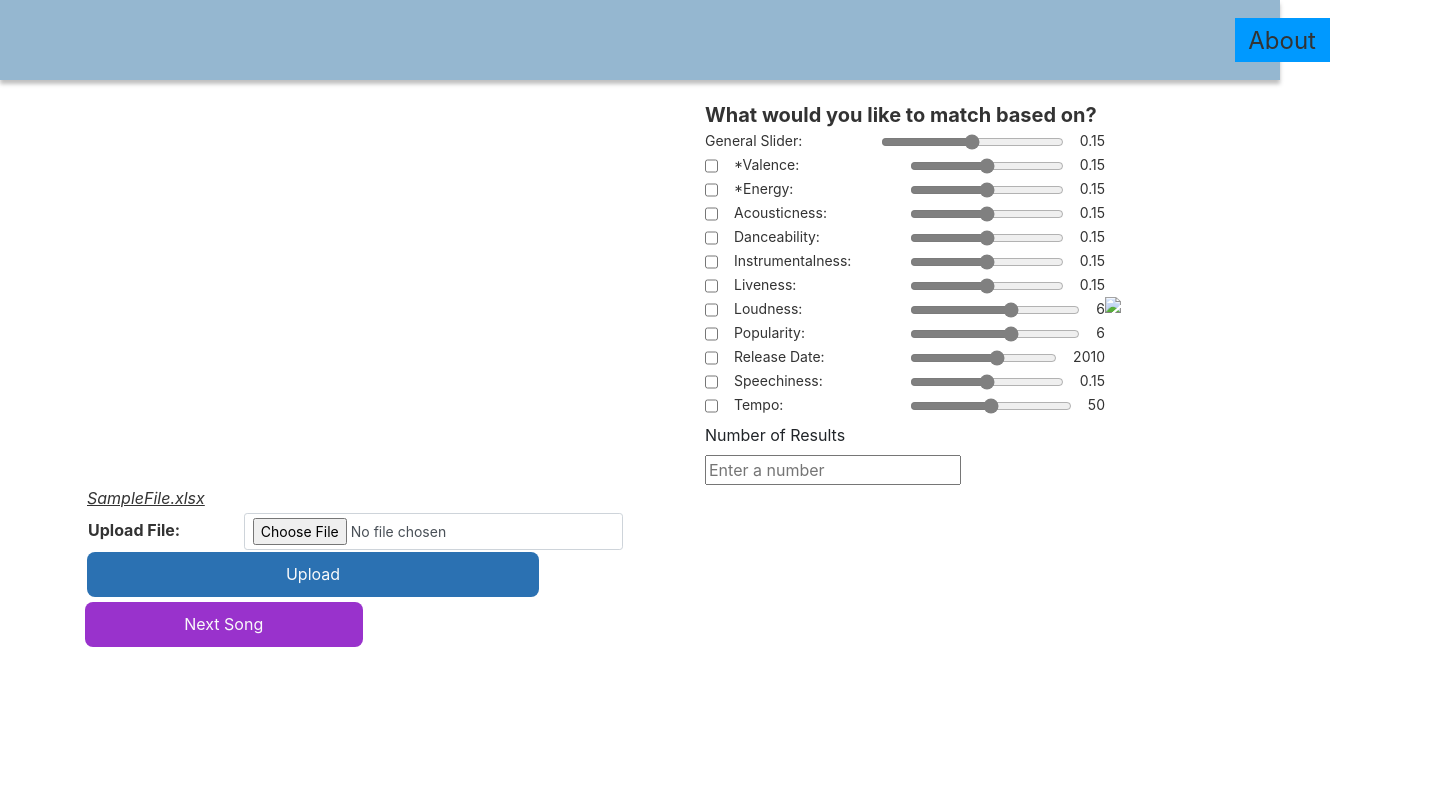
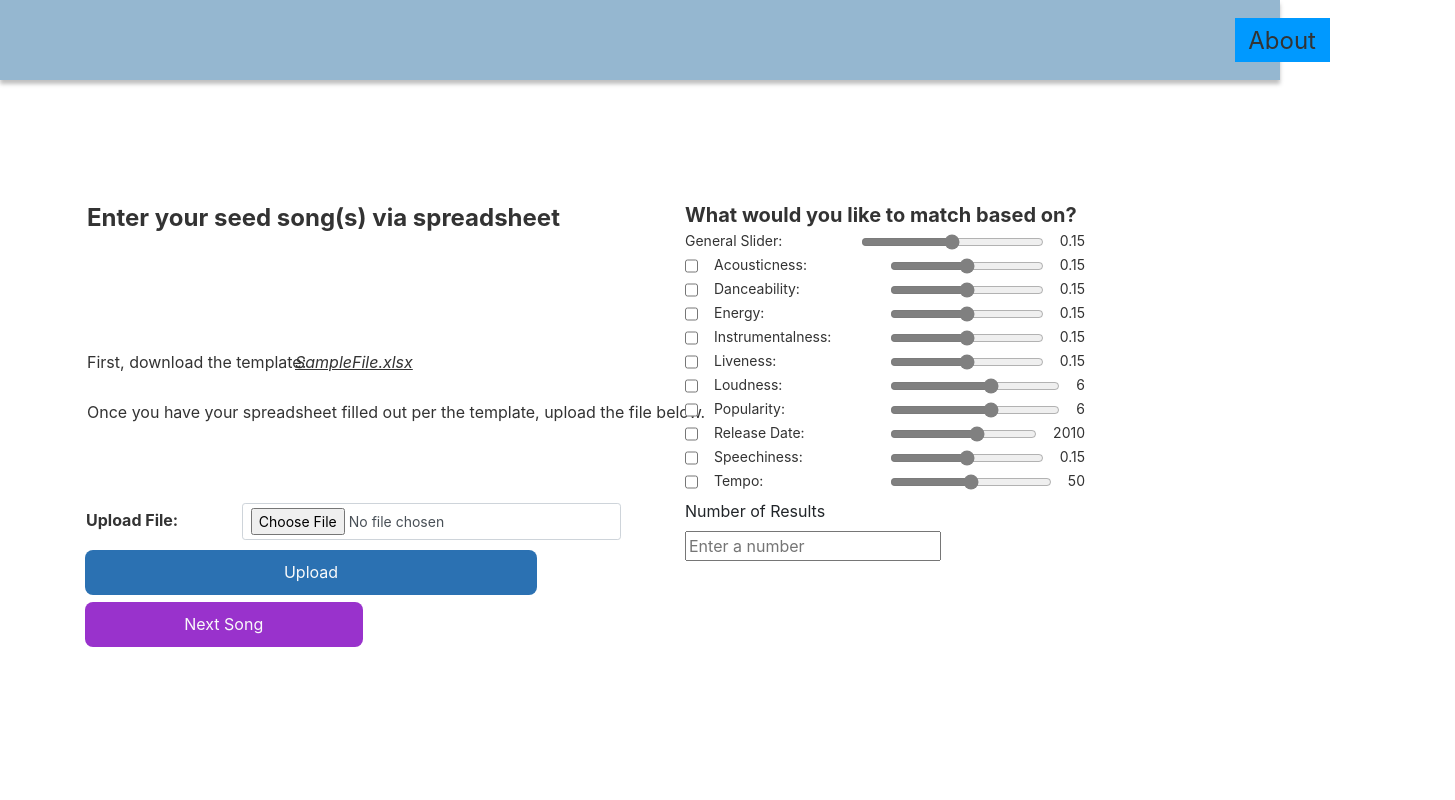
Before and after one commit to jrmarcusau/BML_SpotifyWebapp, a plain HTML site: page frontend/alt.html in a window 1280 px wide. Shown: the top 800 px of the page, 1455 px wide, since content can reach past the window. Drawn offline with nearby package versions, Linux system fonts and the light colour scheme.

Commit message:
spreadsheet input page done

```diff
--- a/frontend/alt.html
+++ b/frontend/alt.html
@@ -37,8 +37,14 @@
             <div class="input-container Main">
 
                 <div class="upload" id="upload">
+                    <div style="top: 250px; position: absolute; color: #333333; font-size: 16px; font-family: Inter; font-weight: 400; word-wrap: break-word">First, download the template:</div>
+                    <div style="top: 300px; position: absolute; color: #333333; font-size: 16px; font-family: Inter; font-weight: 400; word-wrap: break-word">Once you have your spreadsheet filled out per the template, upload the file below.</div>
+                    <div style="top: 100px; position: absolute; color: #333333; font-size: 24px; font-family: Inter; font-weight: 700; word-wrap: break-word">Enter your seed song(s) via spreadsheet</div>
+                    <button type="submit" id="upload_check" class="button bupton">Upload</button>
                     <a href="/sample-download/csv" class="sampleFile">SampleFile.xlsx</a>
+
                     <div class="upload-item">
+
                         <label for="fileInput" class="upload-label">Upload File:</label>
                         <!-- <button id="upload-check" class="upload-check">Choose File</button> -->
                         <input type="file" id="input_file" class="form-control form-control-sm input-file" accept=".csv">
@@ -46,11 +52,13 @@
 
                     </div>
 
+
+
+
                     <div id="upload-popup">
                         <!-- popup code in main.js-->
                     </div>
 
-                    <button type="submit" id="upload_check" class="button">Upload</button> <!-- class="btn btn-success"-->
 
                 </div>
 
@@ -58,37 +66,12 @@
                 <div class="delta-input" id="delta-input">
                     <div class="text">What would you like to match based on?</div>
 
-
-                    <div id="delta-info">
-                        <div class="info-box-delta" id="info-box">
-                            <img src="info.jpg" id="info-button" alt="dropdown" style="width: 27px; height: 23px; background: #33333300; cursor: pointer"></img>
-                            <div id="info-popup-border"></div>
-                        </div>
-                    </div>
-
                     <div class="delta-sliders">
                         <!-- Delta GENERAL -->
                         <div class="deltaItem">
                             <label for="general_slider" class="deltaLabel">General Slider:</label>
                             <input type="range" step="0.01" id="general_slider" class="slider-color" min="0.1" max="0.2" oninput="updateAllSliders(this.value)">
                             <output id="generalSliderOutput" class="delta-output">0.15</output>
-                        </div>
-
-                        <!-- Delta Valence -->
-                        <div class="deltaItem">
-                            <input type="checkbox" id="use_valence" class="checkbox" onchange="checkboxChanged(this)" />
-                            <label for="delta_valence" class="deltaLabel">*Valence:</label>
-                            <input type="range" step="0.01" id="delta_valence"  class="slider-color" placeholder="Enter a decimal number" min="0.1" max="0.2" oninput="document.getElementById('deltaValenceOutput').value = delta_valence.value">
-                            <output id="deltaValenceOutput" class="delta-output">0.15</output>
-                        </div>
-
-                        <!-- Delta Energy -->
-                        <div class="deltaItem">
-                            <input type="checkbox" id="use_energy" class="checkbox" onchange="checkboxChanged(this)"/>
-
-                            <label for="delta_energy" class="deltaLabel">*Energy:</label>
-                            <input type="range" step="0.01" id="delta_energy"  class="slider-color " placeholder="Enter a decimal number" min="0.1" max="0.2" oninput="document.getElementById('deltaEnergyOutput').value = delta_energy.value">
-                            <output id="deltaEnergyOutput" class="delta-output">0.15</output>
                         </div>
 
                         <!-- Delta Acousticness (uneven caused by checkmark) yep -->
@@ -108,7 +91,14 @@
                             <output id="deltaDanceabilityOutput" class="delta-output">0.15</output>
                         </div>
 
+                        <!-- Delta Energy -->
+                        <div class="deltaItem">
+                            <input type="checkbox" id="use_energy" class="checkbox" onchange="checkboxChanged(this)"/>
 
+                            <label for="delta_energy" class="deltaLabel">Energy:</label>
+                            <input type="range" step="0.01" id="delta_energy"  class="slider-color " placeholder="Enter a decimal number" min="0.1" max="0.2" oninput="document.getElementById('deltaEnergyOutput').value = delta_energy.value">
+                            <output id="deltaEnergyOutput" class="delta-output">0.15</output>
+                        </div>
 
                         <!-- Delta Instrumentalness -->
                         <div class="deltaItem">
--- a/frontend/styles.css
+++ b/frontend/styles.css
@@ -136,6 +136,12 @@ button {
     color: white;
     padding: none;
 
+}
+
+.bupton {
+    position: absolute;
+    left: 0px;
+    top: 450px;
 }
 
 .info-box-delta { /*fix later*/
@@ -365,7 +371,9 @@ h4 {
     flex-shrink: 0;
     align-items: center;
     gap: 16px;
-    position: right;
+    position: absolute;
+    top: 100px;
+    left: 600px;
     /*border: 3px solid #666;*/
 }
 
@@ -467,12 +475,16 @@ input[type="range"] {
     align-items: center;
     gap: 16px;
     border: 1px solid rgba(0, 128, 0, 0);
+    position: absolute;
+    top: 400px;
+    left: 0px;
 }
+
 
 .sampleFile {
     color: #333333;
     width: 300px;
-    height: 32px;
+    height: 16px;
     background-color: #0099ff00;
     font-size: 16px;
     font-family: Inter;
@@ -481,6 +493,10 @@ input[type="range"] {
     text-decoration: underline;
     word-wrap: break-word;
     cursor: pointer;
+
+    position: absolute;
+    top: 250px;
+    left: 210px;
 }
 
 .upload-check {
```
